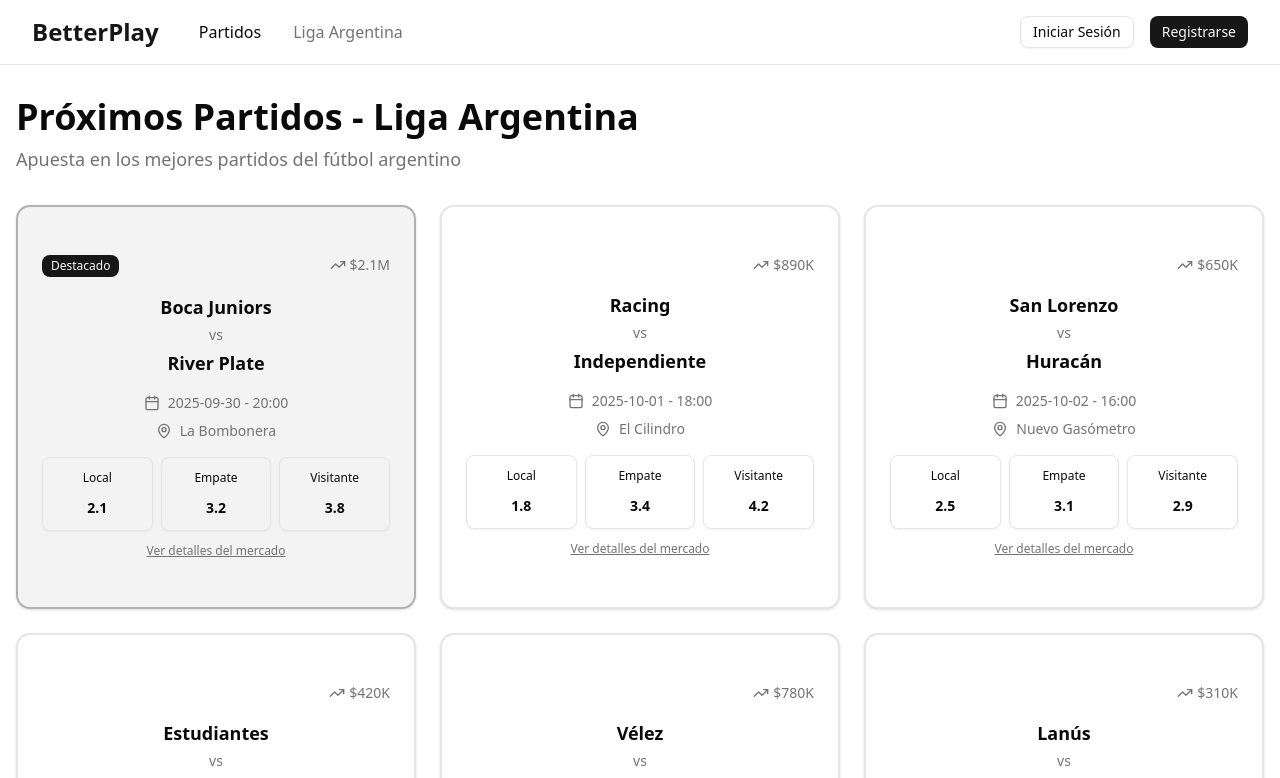
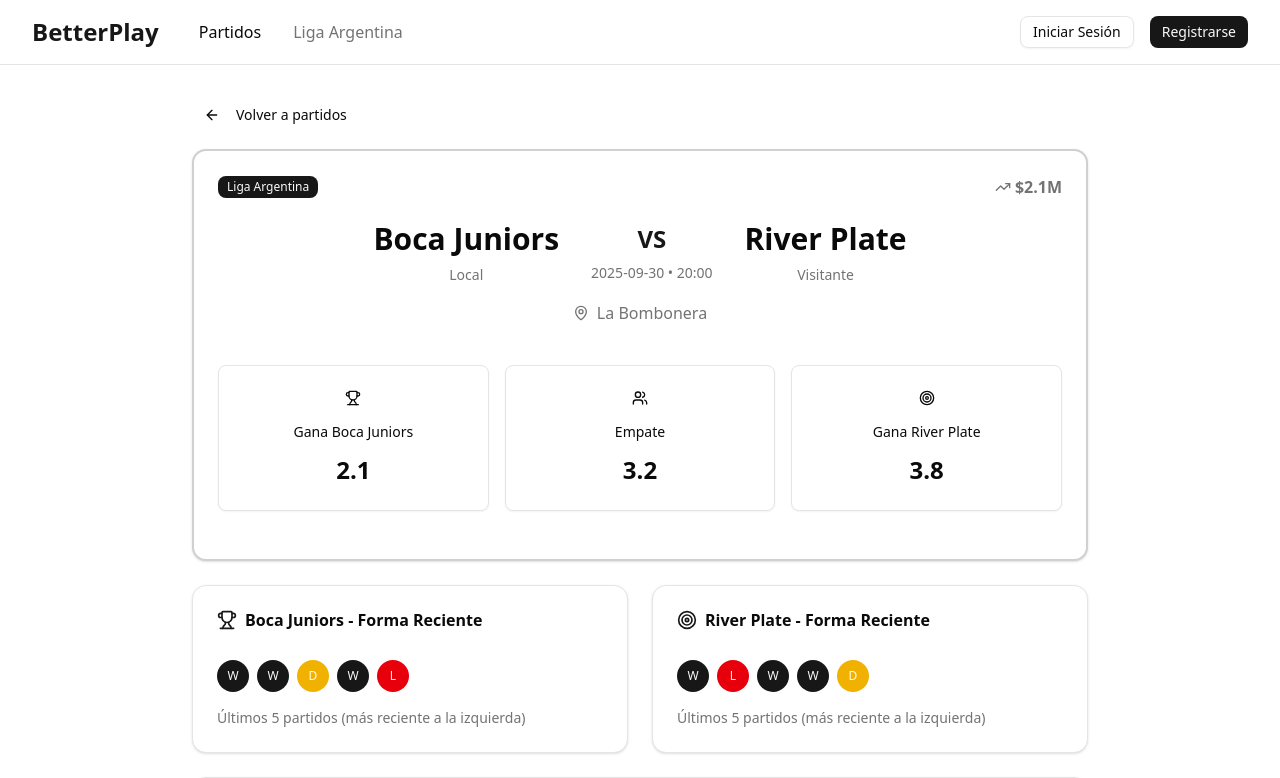
Before and after one commit to fabian416/better-play, a React (Vite) app in the folder frontend/: page /match/1 in a window 1280 px wide. Shown: the top 778 px of the page. Built offline with nearby package versions, Linux system fonts and the light colour scheme.

Commit message:
add home.tsx and match.tsx

```diff
--- a/frontend/src/App.tsx
+++ b/frontend/src/App.tsx
@@ -1,21 +1,13 @@
-import { Header } from "@/components/header"
-import { MatchesGrid } from "@/components/matches-grid"
+import { Routes, Route } from "react-router-dom"
+import HomePage from "@/pages/home"
+import MatchPage from "@/pages/match"
 
 export default function App() {
   return (
-    <div className="min-h-screen bg-background">
-      <Header />
-      <main className="container mx-auto px-4 py-8">
-        <div className="mb-8">
-          <h1 className="text-4xl font-bold text-foreground mb-2">
-            Próximos Partidos - Liga Argentina
-          </h1>
-          <p className="text-muted-foreground text-lg">
-            Apuesta en los mejores partidos del fútbol argentino
-          </p>
-        </div>
-        <MatchesGrid />
-      </main>
-    </div>
+    <Routes>
+      <Route path="/" element={<HomePage />} />
+      <Route path="/match/:id" element={<MatchPage />} />
+      <Route path="*" element={<HomePage />} />
+    </Routes>
   )
 }
--- a/frontend/src/components/features-context.tsx
+++ b/frontend/src/components/features-context.tsx
@@ -0,0 +1,63 @@
+import { Card, CardContent, CardHeader, CardTitle } from "@/components/ui/card"
+
+const features = [
+  {
+    title: "Sistema 1x2 Simple",
+    description: "Apuesta fácil: Gana el local, Empate, o Gana el visitante. Sin complicaciones.",
+    icon: "⚽",
+  },
+  {
+    title: "Liga Argentina Completa",
+    description: "Todos los partidos de la Primera División Argentina en tiempo real.",
+    icon: "🏆",
+  },
+  {
+    title: "Cuotas Competitivas",
+    description: "Las mejores cuotas del mercado para maximizar tus ganancias.",
+    icon: "💰",
+  },
+  {
+    title: "Pagos Seguros",
+    description: "Transacciones protegidas y retiros rápidos. Tu dinero está seguro.",
+    icon: "🔒",
+  },
+  {
+    title: "En Vivo",
+    description: "Apuesta durante el partido con cuotas que se actualizan en tiempo real.",
+    icon: "📱",
+  },
+  {
+    title: "Estadísticas Completas",
+    description: "Análisis detallado de equipos y jugadores para apostar con información.",
+    icon: "📊",
+  },
+]
+
+export function FeaturesSection() {
+  return (
+    <section id="features" className="py-20 bg-background">
+      <div className="container mx-auto px-4 sm:px-6 lg:px-8">
+        <div className="text-center mb-12">
+          <h2 className="text-3xl font-bold text-foreground sm:text-4xl">¿Por qué elegir BetterPlay?</h2>
+          <p className="mt-4 text-lg text-muted-foreground">
+            La plataforma más confiable para apostar en fútbol argentino
+          </p>
+        </div>
+
+        <div className="grid gap-8 md:grid-cols-2 lg:grid-cols-3">
+          {features.map((feature, index) => (
+            <Card key={index} className="bg-card border-border hover:border-primary/50 transition-colors">
+              <CardHeader>
+                <div className="text-4xl mb-4">{feature.icon}</div>
+                <CardTitle className="text-xl">{feature.title}</CardTitle>
+              </CardHeader>
+              <CardContent>
+                <p className="text-muted-foreground">{feature.description}</p>
+              </CardContent>
+            </Card>
+          ))}
+        </div>
+      </div>
+    </section>
+  )
+}
--- /dev/null
+++ b/frontend/src/pages/home.tsx
@@ -0,0 +1,17 @@
+import { Header } from "@/components/header"
+import { MatchesGrid } from "@/components/matches-grid"
+
+export default function HomePage() {
+  return (
+    <div className="min-h-screen bg-background">
+      <Header />
+      <main className="container mx-auto px-4 py-8">
+        <div className="mb-8">
+          <h1 className="mb-2 text-4xl font-bold text-foreground">Próximos Partidos - Liga Argentina</h1>
+          <p className="text-lg text-muted-foreground">Apuesta en los mejores partidos del fútbol argentino</p>
+        </div>
+        <MatchesGrid />
+      </main>
+    </div>
+  )
+}
--- /dev/null
+++ b/frontend/src/pages/match.tsx
@@ -0,0 +1,69 @@
+import { Navigate, useParams } from "react-router-dom"
+import { Header } from "@/components/header"
+import { MatchDetails } from "@/components/match-details"
+
+// Mock data - en real vendrá de API/estado global
+const matches = [
+  {
+    id: "1",
+    homeTeam: "Boca Juniors",
+    awayTeam: "River Plate",
+    date: "2025-09-30",
+    time: "20:00",
+    stadium: "La Bombonera",
+    homeOdds: 2.1,
+    drawOdds: 3.2,
+    awayOdds: 3.8,
+    volume: "$2.1M",
+    homeForm: ["W", "W", "D", "W", "L"],
+    awayForm: ["W", "L", "W", "W", "D"],
+    headToHead: "Últimos 5: Boca 2 - 1 River - 2 Empates",
+  },
+  {
+    id: "2",
+    homeTeam: "Racing",
+    awayTeam: "Independiente",
+    date: "2025-10-01",
+    time: "18:00",
+    stadium: "El Cilindro",
+    homeOdds: 1.8,
+    drawOdds: 3.4,
+    awayOdds: 4.2,
+    volume: "$890K",
+    homeForm: ["W", "W", "W", "D", "W"],
+    awayForm: ["L", "D", "L", "W", "L"],
+    headToHead: "Últimos 5: Racing 3 - 1 Independiente - 1 Empate",
+  },
+  {
+    id: "3",
+    homeTeam: "San Lorenzo",
+    awayTeam: "Huracán",
+    date: "2025-10-02",
+    time: "16:00",
+    stadium: "Nuevo Gasómetro",
+    homeOdds: 2.5,
+    drawOdds: 3.1,
+    awayOdds: 2.9,
+    volume: "$650K",
+    homeForm: ["D", "W", "L", "D", "W"],
+    awayForm: ["W", "D", "W", "L", "D"],
+    headToHead: "Últimos 5: San Lorenzo 2 - 2 Huracán - 1 Empate",
+  },
+]
+
+export default function MatchPage() {
+  const { id } = useParams<{ id: string }>()
+  const match = matches.find((m) => m.id === id)
+
+  // Si no existe, redirigimos al home (o muestra un 404 propio)
+  if (!match) return <Navigate to="/" replace />
+
+  return (
+    <div className="min-h-screen bg-background">
+      <Header />
+      <main className="container mx-auto px-4 py-8">
+        <MatchDetails match={match} />
+      </main>
+    </div>
+  )
+}
```
